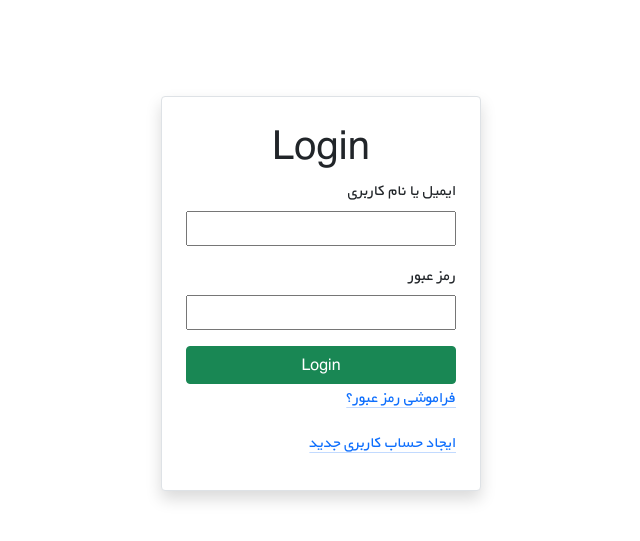
After one commit to Javadzamanifard/onlineshop, a Django app: template templates/account/login.html in a window 1280 px wide. The commit adds this page. Shown: the top 541 px of the page, without its empty margins (319-959 px from the left). Run offline with Django 5.2, Linux system fonts and the light colour scheme; the template is opened without the code that fills it, so the values that code supplies are empty; parts of the project's set-up code (start-up, migrations or seed data) failed here and were passed over; some libraries are stand-ins or nearby versions.

Commit message:
Implement login page

```diff
--- a/templates/_base.html
+++ b/templates/_base.html
@@ -8,6 +8,7 @@
 
     {# لینک‌های عمومی CSS #}
     <link href="https://cdn.jsdelivr.net/npm/bootstrap@5.3.7/dist/css/bootstrap.min.css" rel="stylesheet" integrity="sha384-LN+7fdVzj6u52u30Kp6M/trliBMCMKTyK833zpbD+pXdCLuTusPj697FH4R/5mcr" crossorigin="anonymous">
+
     {% comment %} <link rel="stylesheet" href="{% static 'css/main.css' %}"> {% endcomment %}
 
     {# بلاک مخصوص برای CSS های اضافی در صفحات دیگر #}
@@ -33,6 +34,7 @@
 
     {# لینک‌های عمومی جاوا اسکریپت #}
     <script src="https://cdn.jsdelivr.net/npm/bootstrap@5.3.7/dist/js/bootstrap.bundle.min.js" integrity="sha384-ndDqU0Gzau9qJ1lfW4pNLlhNTkCfHzAVBReH9diLvGRem5+R9g2FzA8ZGN954O5Q" crossorigin="anonymous"></script>
+
     {% comment %} <script src="{% static 'js/main.js' %}"></script> {% endcomment %}
 
     {# بلاک مخصوص برای اسکریپت‌های اضافی در صفحات دیگر #}
--- /dev/null
+++ b/templates/account/login.html
@@ -0,0 +1,44 @@
+{% extends "_base.html" %}
+{% load static %}
+{% load crispy_forms_tags %}
+{% load widget_tweaks %}
+
+    <!-- Bootstrap CSS -->
+    {% block CSS %}
+        <link href="https://cdn.jsdelivr.net/npm/bootstrap@5.1.3/dist/css/bootstrap.min.css" rel="stylesheet"
+            integrity="sha384-1BmE4kWBq78iYhFldvKuhfTAU6auU8tT94WrHftjDbrCEXSU1oBoqyl2QvZ6jIW3" crossorigin="anonymous">
+        <link rel="stylesheet" href="{% static 'css/style.css' %}">
+        <link rel="stylesheet" href="{% static 'css/login.css' %}">
+    {% endblock CSS %}
+
+    {% block title %}Login{% endblock title %}
+
+{% block content %}
+    <div class="d-flex justify-content-center mt-5" dir="rtl">
+        <div class="col-xl-3 col-lg-4 col-md-5 col-sm-5 col-xs-6 bg-white m-3 m-sm-5 border rounded px-4 pt-4 pb-3 shadow">
+            <form method="post">
+                {% csrf_token %}
+                <h1 class="text-center">Login</h1>
+                {% comment %} {{ form | crispy }} {% endcomment %}
+                <div class="form-group">
+                    <label for="login" style="display:block; margin-bottom:5px;">ایمیل یا نام کاربری</label>
+                    <input type="text" name="login" style="display: inline-block; width: 100%;">
+                </div>
+                <div class="form-group mt-3">
+                    <label for="password" style="display:block; margin-bottom:5px;">رمز عبور</label>
+                    <input type="password" name="password" style="display: inline-block; width: 100%;">
+                </div>
+
+                <button type="submit" class="btn btn-success mt-3 w-100">Login</button>
+                <p><a href="{% url 'account_reset_password' %}" class="link-primary link-offset-2 link-underline-opacity-25 link-underline-opacity-100-hover">فراموشی رمز عبور؟</a></p>
+                <p><a href="{% url 'signup' %}" class="link-primary link-offset-2 link-underline-opacity-25 link-underline-opacity-100-hover">ایجاد حساب کاربری جدید</a></p>
+            </form>
+        </div>
+    </div>
+{% endblock content %}
+
+{% block script %}
+    <!-- jQuery first, then Bootstrap JS. -->
+    <script src="./js/jquery.min.js"></script>
+    <script src="./js/bootstrap.min.js" crossorigin="anonymous"></script>
+{% endblock script %}
```
